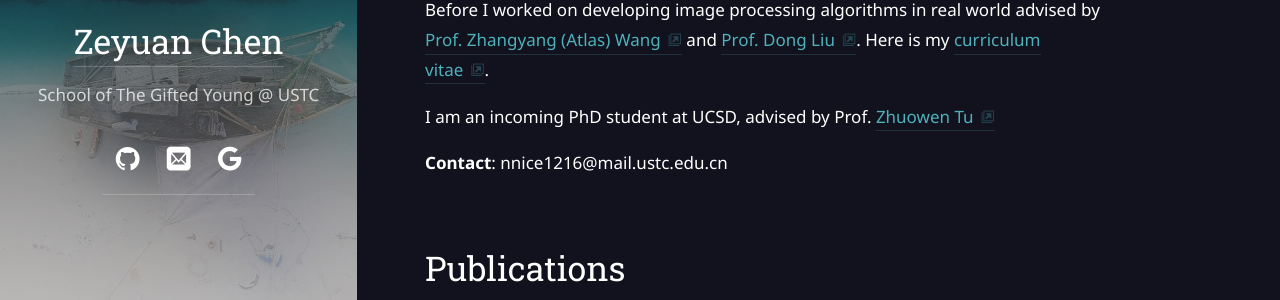
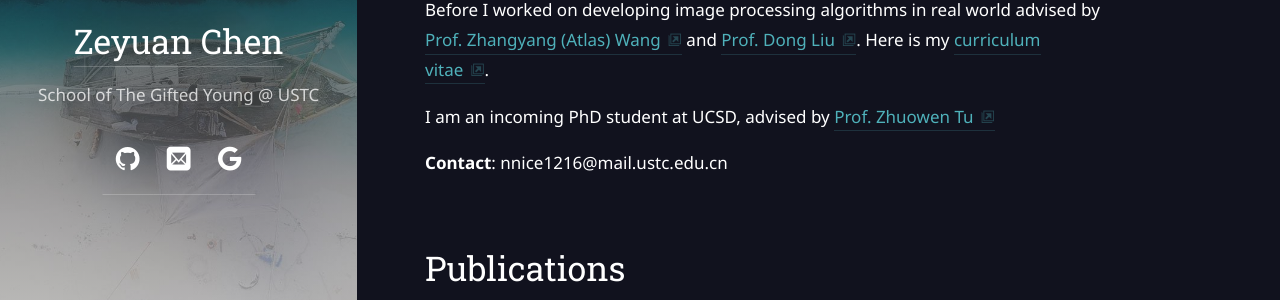
Before and after one commit to zychen-ustc/zychen-ustc.github.io, a Jekyll site: the page built from index.md, in a window 1280 px wide and 900 px high. Shown: the part 411-711 px from the top of the window. Built offline with Jekyll 4.4.1, drawn with Linux system fonts in a browser that asks for light colours; some web fonts are replaced.

```diff
--- a/index.md
+++ b/index.md
@@ -8,7 +8,7 @@ Hi, I am Zeyuan Chen, a senior undergraduate majored in Data Science and Big Dat
 
 My main research interests lie on Computer Vision, especially on the topics of implicit neural representations, 3D reconstruction, and low-level vision. Currently I am a research assistant at UCSD (work with [Prof. Xiaolong Wang](https://xiaolonw.github.io/) on implicit representations) and UIUC (work with [Prof. Shenlong Wang](https://shenlong.web.illinois.edu/) on 3D reconstruction). Before I worked on developing image processing algorithms in real world advised by [Prof. Zhangyang (Atlas) Wang](https://vita-group.github.io/) and [Prof. Dong Liu](http://staff.ustc.edu.cn/~dongeliu/). Here is my [curriculum vitae](https://zychen-ustc.github.io/CV2.pdf).
 
-I am an incoming PhD student at UCSD, advised by Prof. [Zhuowen Tu](https://pages.ucsd.edu/~ztu/)
+I am an incoming PhD student at UCSD, advised by [Prof. Zhuowen Tu](https://pages.ucsd.edu/~ztu/)
 
 **Contact**: nnice1216@mail.ustc.edu.cn
 
```
